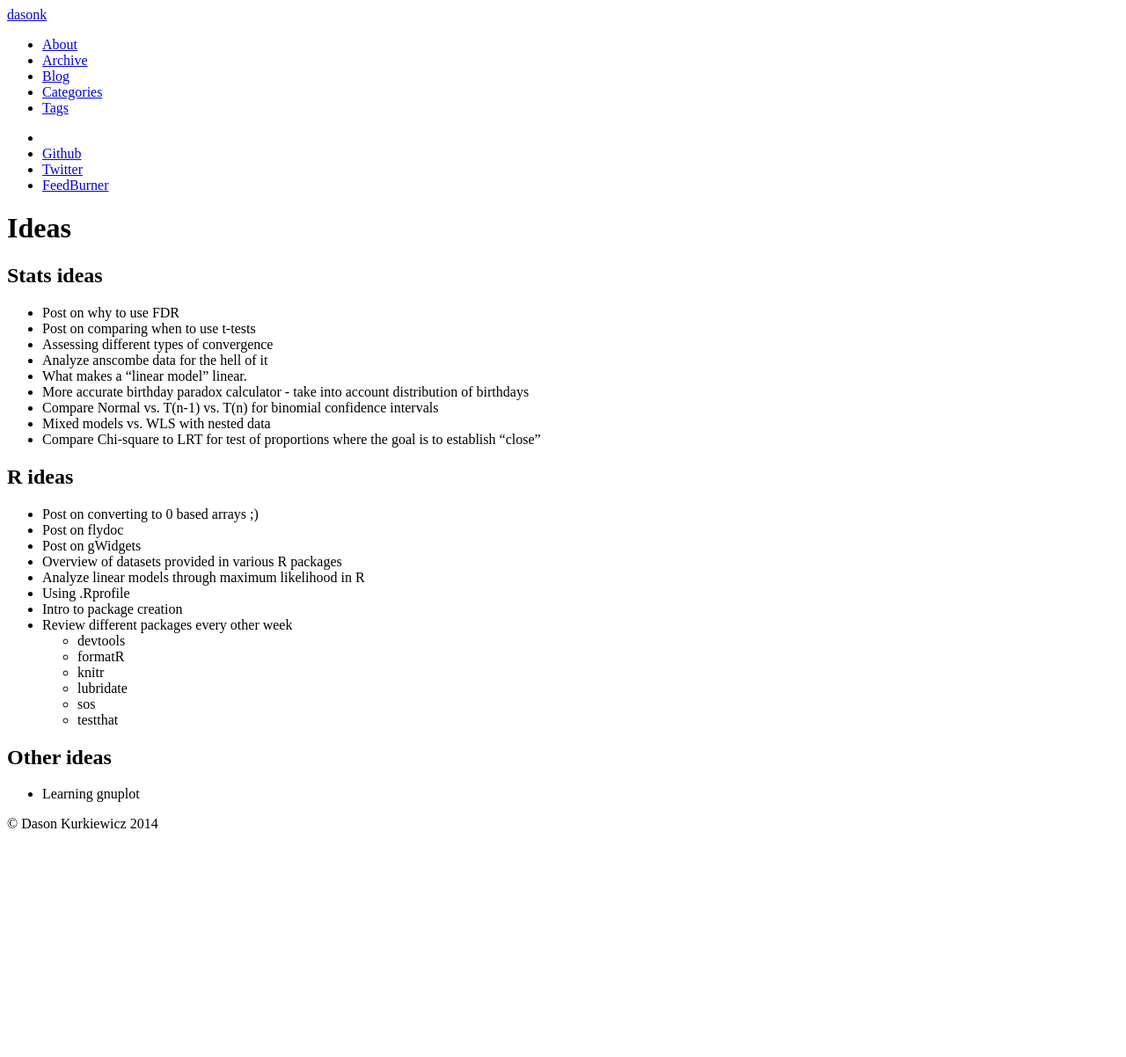
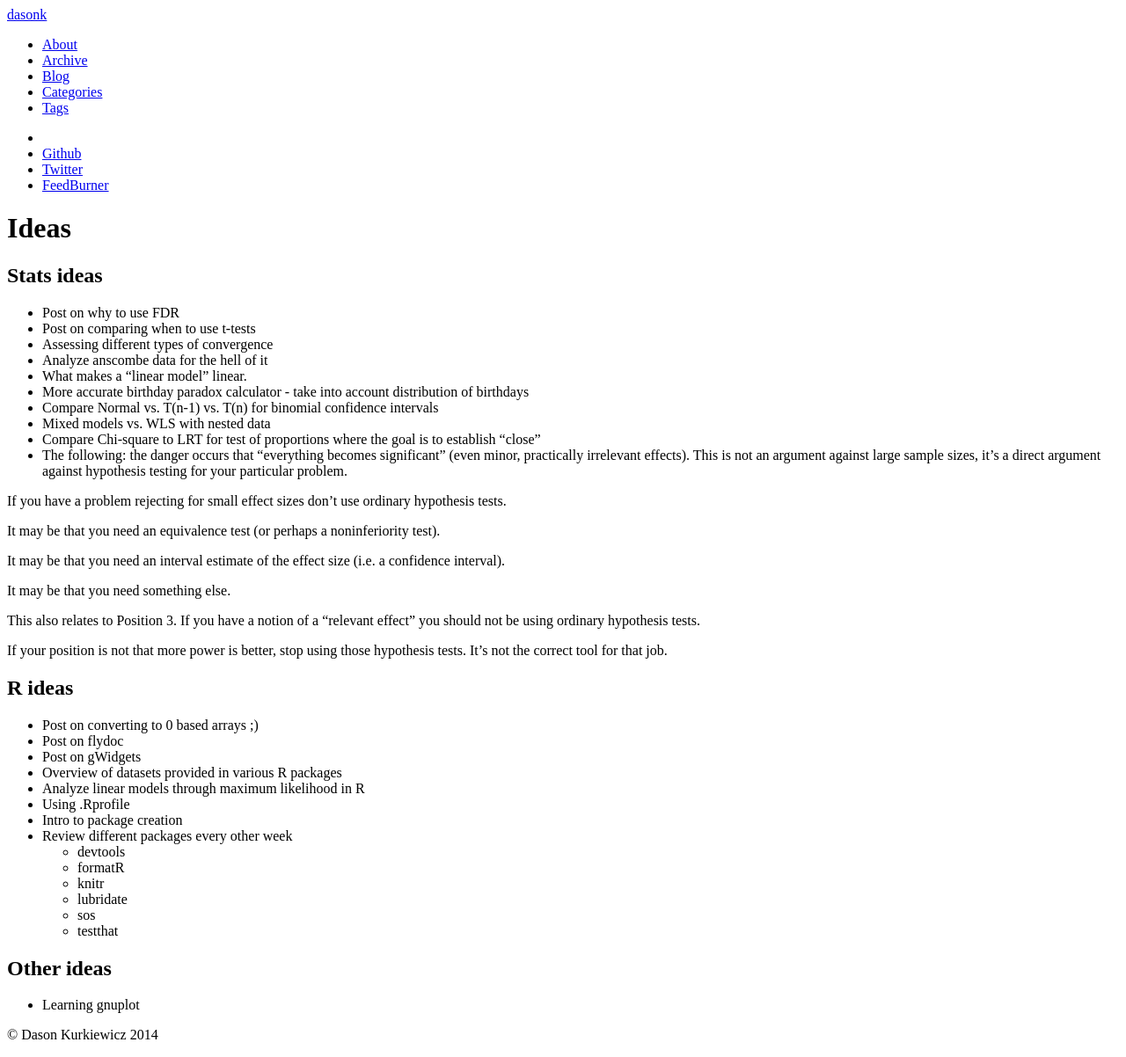
Before and after one commit to Dasonk/dasonk.github.com, a Jekyll site: the page built from pages/Ideas.md, in a window 1280 px wide. Shown: the whole page at 88% size. Built offline with Jekyll 4.4.1, drawn with Linux system fonts in a browser that asks for light colours; nearby versions of some CDN libraries; library files that are not in the unit come from our copies; before the commit the page ends 962 px from its top, so only the background shows below that.

Commit message:
Added idea

```diff
--- a/pages/Ideas.md
+++ b/pages/Ideas.md
@@ -17,6 +17,21 @@ description: ""
  - Mixed models vs. WLS with nested data
  - Compare Chi-square to LRT for test of proportions
       where the goal is to establish "close"
+ - The following:
+the danger occurs that "everything becomes significant" (even minor, practically irrelevant effects).
+This is not an argument against large sample sizes, it's a direct argument against hypothesis testing for your particular problem.
+
+If you have a problem rejecting for small effect sizes don't use ordinary hypothesis tests.
+
+It may be that you need an equivalence test (or perhaps a noninferiority test).
+
+It may be that you need an interval estimate of the effect size (i.e. a confidence interval).
+
+It may be that you need something else.
+
+This also relates to Position 3. If you have a notion of a "relevant effect" you should not be using ordinary hypothesis tests.
+
+If your position is not that more power is better, stop using those hypothesis tests. It's not the correct tool for that job.
 
 ## R ideas
 
```
